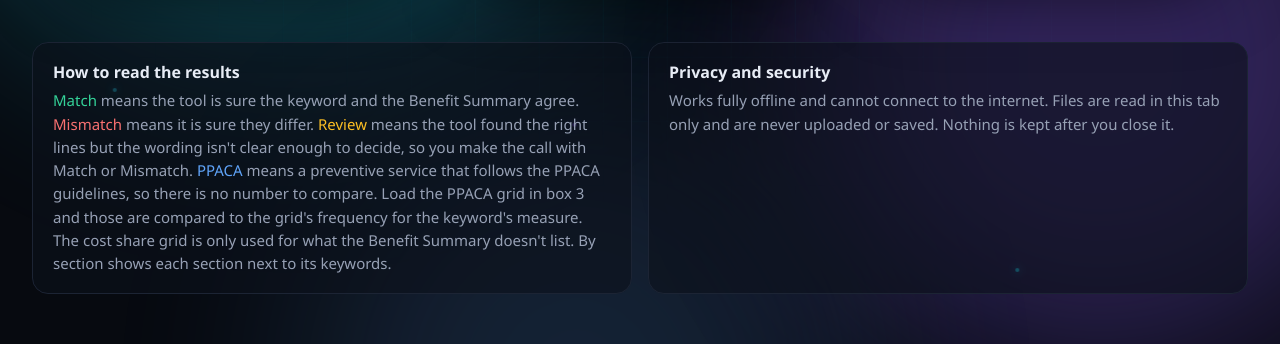
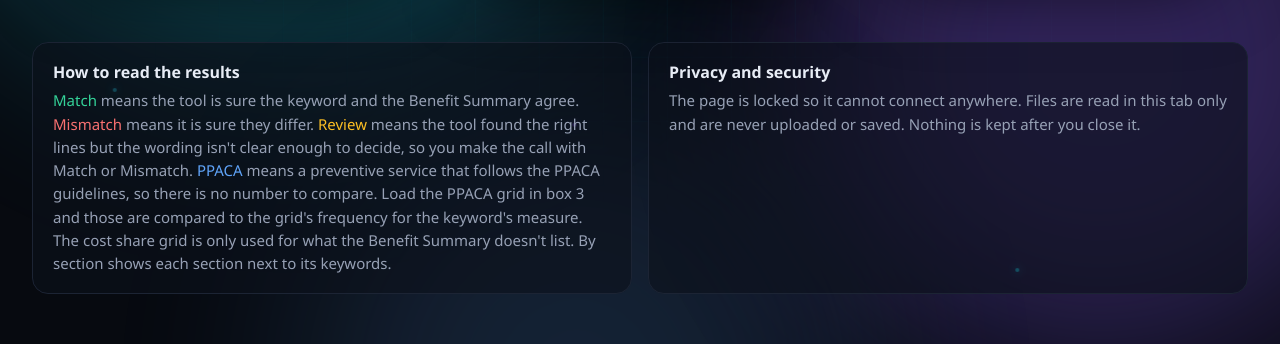
Before and after one commit to klhenryx/keyword-review, a plain HTML site: page index.html in a window 1280 px wide. Shown: the part 418-762 px from the top of the page. Drawn offline with Linux system fonts and the light colour scheme.

Commit message:
Update privacy wording for the hosted page

```diff
--- a/index.html
+++ b/index.html
@@ -284,7 +284,7 @@
 
   <div class="help">
     <div><b>How to read the results</b><span style="color:var(--ok)">Match</span> means the tool is sure the keyword and the Benefit Summary agree. <span style="color:var(--bad)">Mismatch</span> means it is sure they differ. <span style="color:var(--warn)">Review</span> means the tool found the right lines but the wording isn't clear enough to decide, so you make the call with Match or Mismatch. <span style="color:var(--info)">PPACA</span> means a preventive service that follows the PPACA guidelines, so there is no number to compare. Load the PPACA grid in box 3 and those are compared to the grid's frequency for the keyword's measure. The cost share grid is only used for what the Benefit Summary doesn't list. By section shows each section next to its keywords.</div>
-    <div><b>Privacy and security</b>Works fully offline and cannot connect to the internet. Files are read in this tab only and are never uploaded or saved. Nothing is kept after you close it.</div>
+    <div><b>Privacy and security</b>The page is locked so it cannot connect anywhere. Files are read in this tab only and are never uploaded or saved. Nothing is kept after you close it.</div>
   </div>
 </main>
 <script>
```
